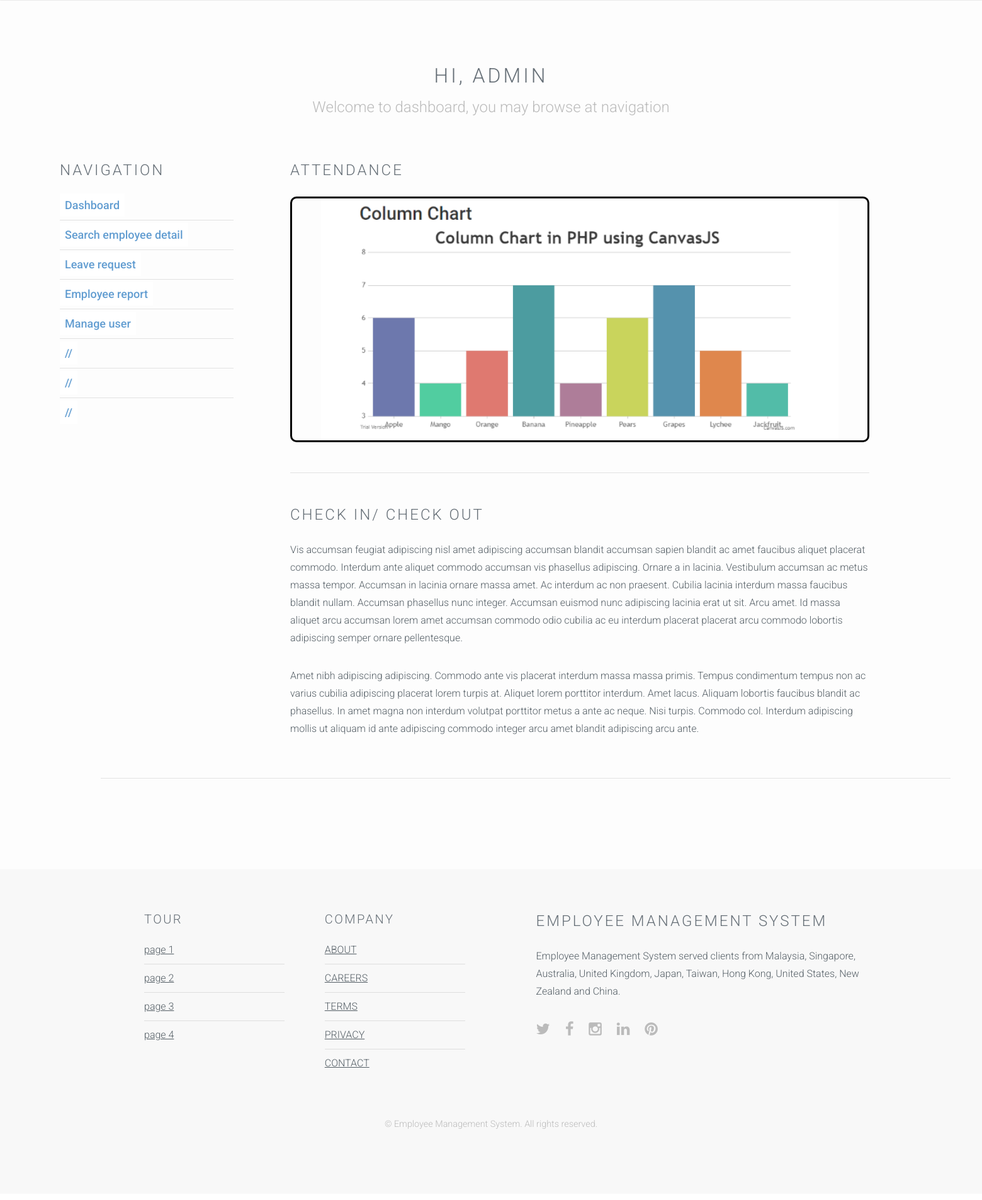
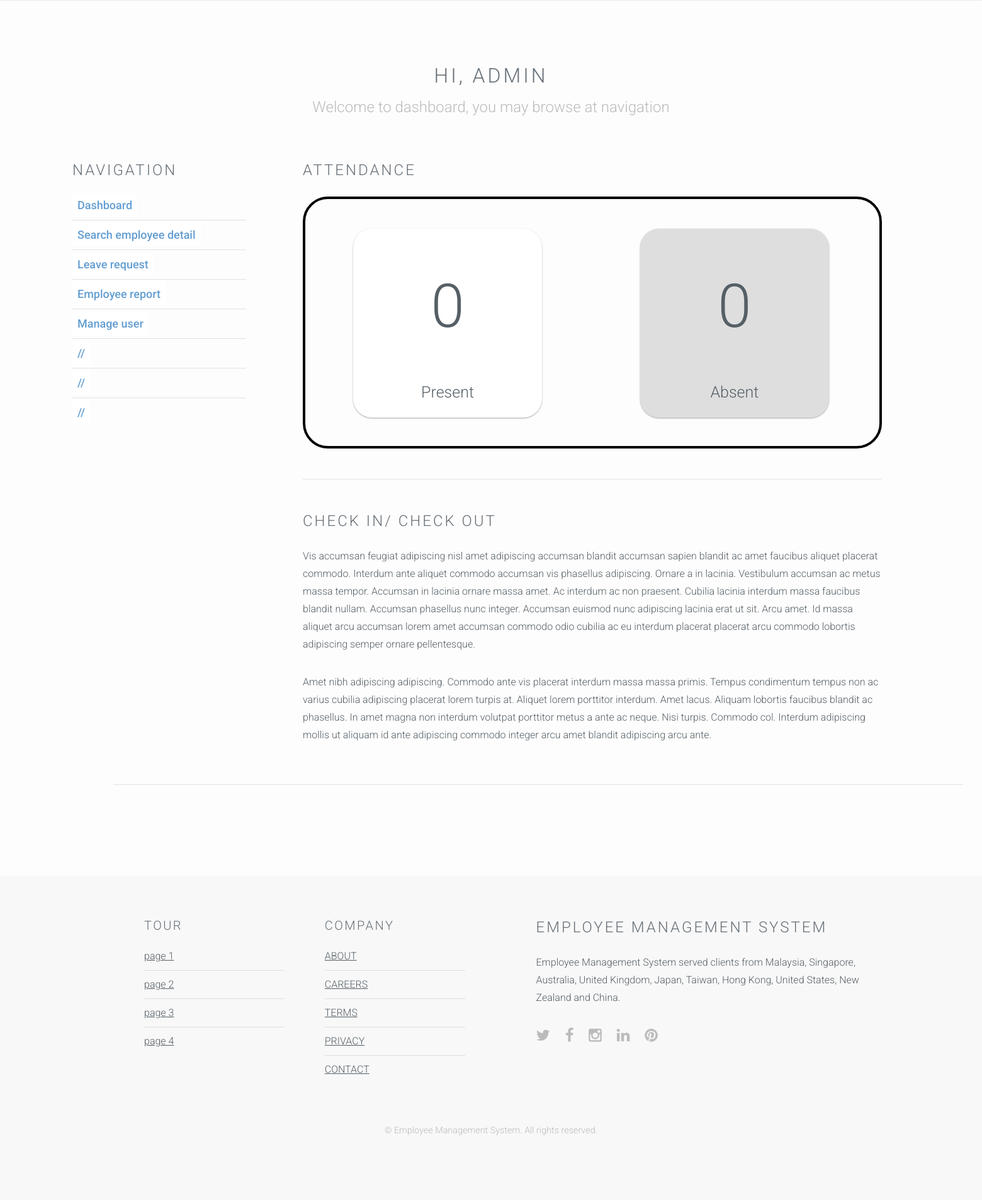
Before and after one commit to lingxiao14122/employee-management-system, a PHP site: page /website-source-code/testing-dashboard.php in a window 1560 px wide. Shown: the part 48-1953 px from the top of the page at 63% size. Before the commit the page ends 1840 px from the top, so only its background shows below. Run offline with PHP 8.4, Linux system fonts and the light colour scheme.

Commit message:
admin dashboard update
added widget of attendance "present/abcent", next step should be "CHECK IN/ CHECK OUT table"

```diff
--- a/website-source-code/css/style.css
+++ b/website-source-code/css/style.css
@@ -1139,6 +1139,8 @@ input[type="button"]:disabled,
 }
 
 /*admin-dashboard admin-dashboard admin-dashboard admin-dashboard admin-dashboard admin-dashboard admin-dashboard */
+/*admin-dashboard admin-dashboard admin-dashboard admin-dashboard admin-dashboard admin-dashboard admin-dashboard */
+/*admin-dashboard admin-dashboard admin-dashboard admin-dashboard admin-dashboard admin-dashboard admin-dashboard */
 
 .row-admin-dashboard {
   display: -webkit-box;
@@ -1152,7 +1154,7 @@ input[type="button"]:disabled,
 
 .container-admin-dashboard {
   margin-left: auto;
-  margin-right: 50px;
+  margin-right: auto;
   width: 1350px;
 }
 
@@ -1164,7 +1166,7 @@ input[type="button"]:disabled,
 
 /*center image*/
 
-.img-admin-dashboard  {
+.img-admin-dashboard {
   display: block;
   margin-left: auto;
   margin-right: auto;
@@ -1175,6 +1177,15 @@ input[type="button"]:disabled,
   font-size: large;
   font-weight: 500;
 }
+
+.testing-testing {
+  background-color: rgb(172, 172, 172);
+}
+
+
+
+/*admin-dashboard admin-dashboard admin-dashboard admin-dashboard admin-dashboard admin-dashboard admin-dashboard */
+/*admin-dashboard admin-dashboard admin-dashboard admin-dashboard admin-dashboard admin-dashboard admin-dashboard */
 /*admin-dashboard admin-dashboard admin-dashboard admin-dashboard admin-dashboard admin-dashboard admin-dashboard */
 
 .align-items-center {
--- a/website-source-code/testing-dashboard.php
+++ b/website-source-code/testing-dashboard.php
@@ -33,8 +33,65 @@
 
         .navigation-admin a:hover,
         a:active {
-            background-color: rgb(172, 172, 172);
+            background-color: rgb(219, 219, 219);
             border-radius: 5px;
+            color: black;
+        }
+
+        .attendance {
+            border: black;
+            border-style: solid;
+            border-radius: 40px;
+            border-width: 4px;
+            height: 25em;
+        }
+
+        .attendance-card {
+
+            border-radius: 30px;
+            display: inline-block;
+            height: 300px;
+            margin: 1rem;
+            position: relative;
+            width: 300px;
+            box-shadow: 0 1px 3px rgba(0, 0, 0, 0.12), 0 1px 2px rgba(0, 0, 0, 0.24);
+            transition: all 0.3s cubic-bezier(0.25, 0.8, 0.25, 1);
+            margin: 47px 76px;
+        }
+
+        .attendance-card:hover {
+            box-shadow: 0 14px 28px rgba(0, 0, 0, 0.25), 0 10px 10px rgba(0, 0, 0, 0.22);
+        }
+
+        .attendance-present {
+            background: white;
+        }
+
+        .attendance-absent {
+            background-color: rgba(0, 0, 0, 0.12);
+        }
+
+        .attendance-text {
+            width: fit-content;
+
+            position: relative;
+            margin: 10px auto;
+
+        }
+
+        .attendance-p {
+            width: fit-content;
+            text-align: center;
+            margin-top: 5px;
+            margin-bottom: 5px;
+            font-size: 25px;
+        }
+
+        .attendance-count {
+            width: fit-content;
+            text-align: center;
+            margin: 109px;
+            font-size: 96px;
         }
     </style>
 </head>
@@ -49,6 +106,7 @@
             <h2>Hi, admin</h2>
             <p>Welcome to dashboard, you may browse at navigation</p>
         </header>
+        <div class="container">
             <div class="container-admin-dashboard">
                 <div class="row-admin-dashboard">
                     <div class="navigation-admin-dashboard">
@@ -67,11 +125,30 @@
                             </ul>
                         </section>
                     </div>
+
                     <div class="8u skel-cell-important">
                         <section>
                             <h2>Attendance</h2>
-                        <div style="border: black; border-style: solid; border-radius: 10px">
-                            <img src="images/Custom Size – 1.png" alt="" class="img-admin-dashboard" />
+                            <!--The two white and grey attendance card main div-->
+                            <div class="attendance">
+                                <!--White card-->
+                                <div class="attendance-card attendance-present">
+                                    <div class="attendance-text">
+                                        <p class=" attendance-count">0</p>
+                                    </div>
+                                    <div class="attendance-text">
+                                        <p class="attendance-p ">Present</p>
+                                    </div>
+                                </div>
+                                <!--Grey card-->
+                                <div class="attendance-card attendance-absent">
+                                    <div class="attendance-text">
+                                        <p class=" attendance-count">0</p>
+                                    </div>
+                                    <div class="attendance-text">
+                                        <p class="attendance-p ">Absent</p>
+                                    </div>
+                                </div>
                             </div>
                             <hr />
                             <h2>Check In/ Check Out</h2>
@@ -105,6 +182,10 @@
 
                 <hr class="major" />
             </div>
+        </div>
+
+
+
     </section>
 
     <?php include("footer.php") ?>
```
Lines whose indentation alone changed are shown as unchanged.
